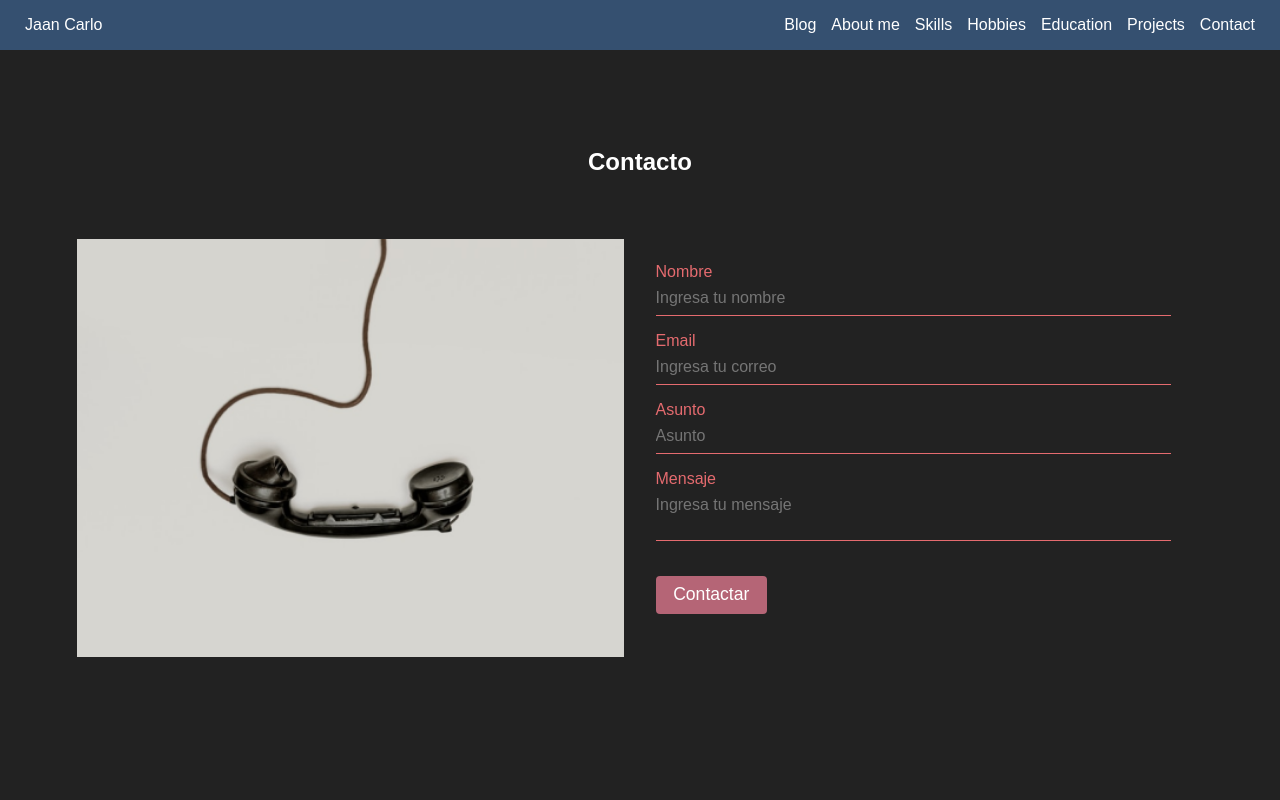
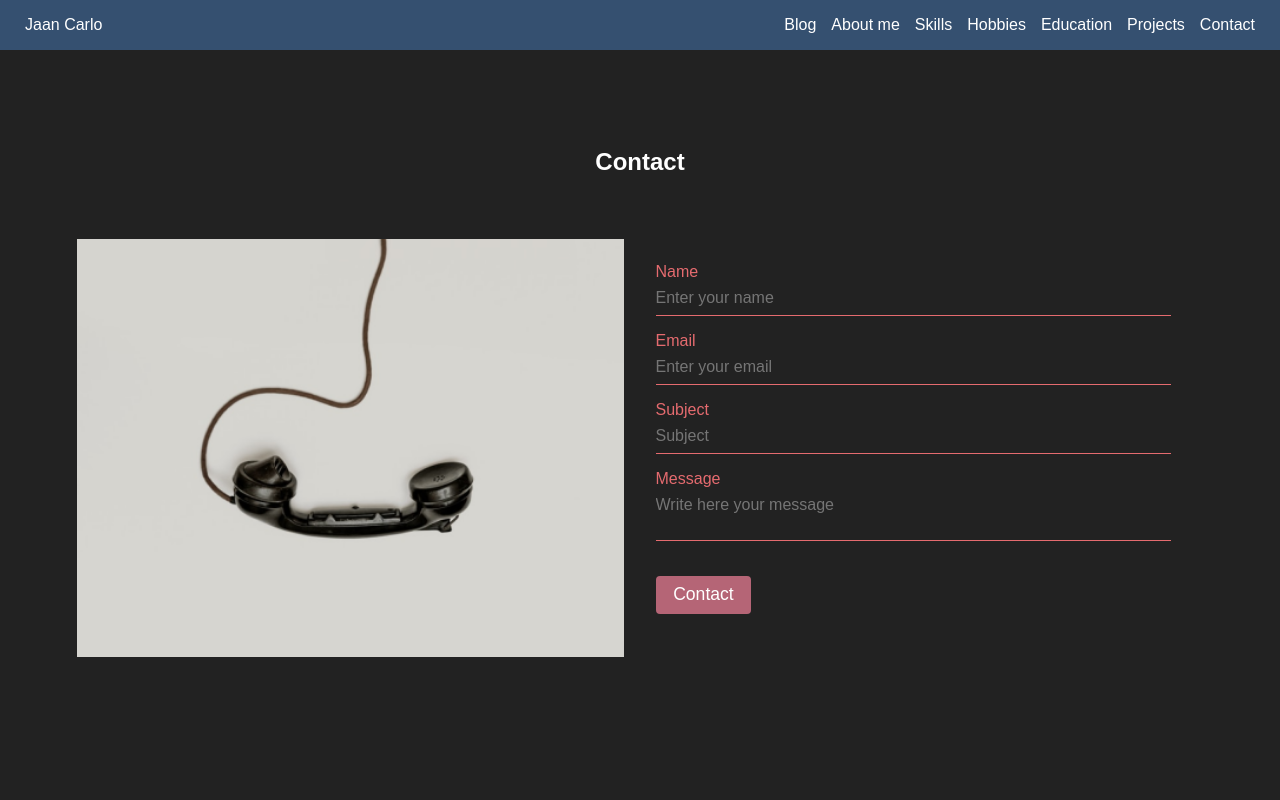
Before and after one commit to carlo-coding/portafolio-react-ts, a React (Create React App) app: page /contact in a window 1280 px wide. Shown: the top 800 px of the page. Built offline with nearby package versions, Linux system fonts and the light colour scheme; no server answers.

Commit message:
updated form, again

```diff
--- a/src/pages/Contact/index.tsx
+++ b/src/pages/Contact/index.tsx
@@ -5,20 +5,19 @@ import phonePNG from "../../chest/files/phone.png";
 export default function Contact() {
   return (
     <Box sx={styles_contact}>
-      <h2 className="regular-title">Contacto</h2>
+      <h2 className="regular-title">Contact</h2>
       <div className="form-container">
         <img src={phonePNG} alt="phone" />
         <form
           className="form-container"
-          name="contact"
-          method="POST"
-          data-netlify="true"
+          method="post"
+          action="https://formspree.io/f/xzbogowd"
         >
           <div className="input-container">
-            <label>Nombre</label>
+            <label>Name</label>
             <input
               name="name"
-              placeholder="Ingresa tu nombre"
+              placeholder="Enter your name"
               autoComplete="off"
               required
             />
@@ -27,26 +26,26 @@ export default function Contact() {
             <label>Email</label>
             <input
               name="email"
-              placeholder="Ingresa tu correo"
+              placeholder="Enter your email"
               type="email"
               autoComplete="off"
               required
             />
           </div>
           <div className="input-container">
-            <label>Asunto</label>
-            <input name="matter" placeholder="Asunto" autoComplete="off" />
+            <label>Subject</label>
+            <input name="matter" placeholder="Subject" autoComplete="off" />
           </div>
           <div className="input-container">
-            <label>Mensaje</label>
+            <label>Message</label>
             <textarea
               name="message"
-              placeholder="Ingresa tu mensaje"
+              placeholder="Write here your message"
               autoComplete="off"
             ></textarea>
           </div>
           <button className="contact-button" type="submit">
-            Contactar
+            Contact
           </button>
         </form>
       </div>
```
